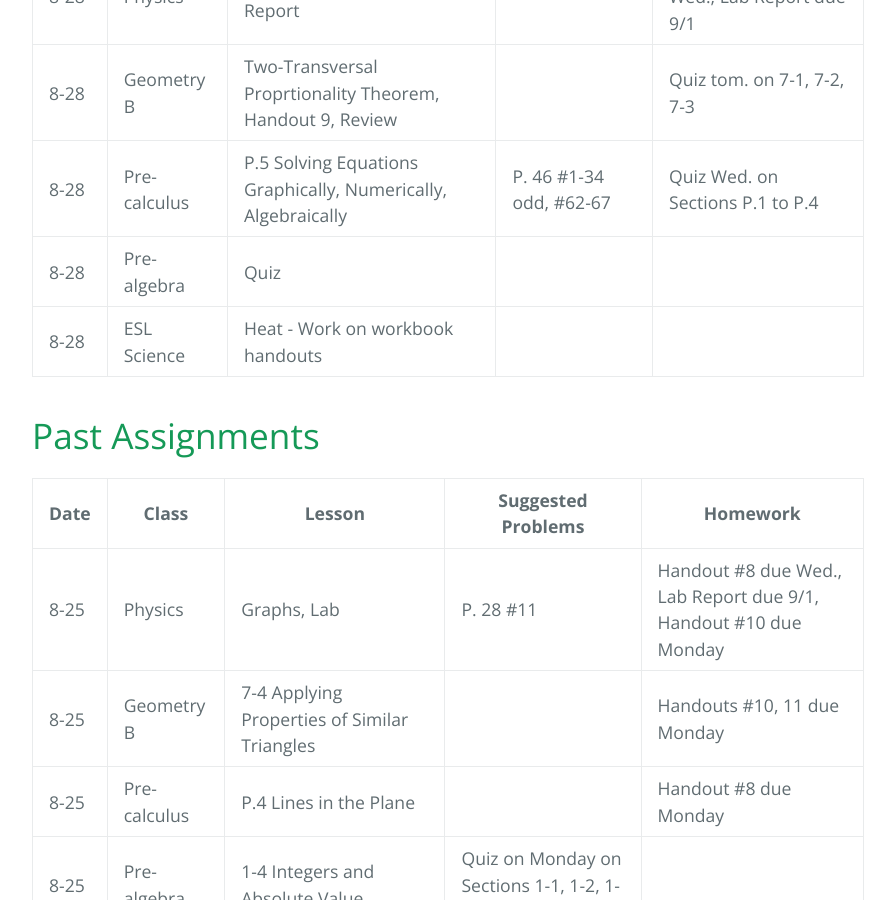
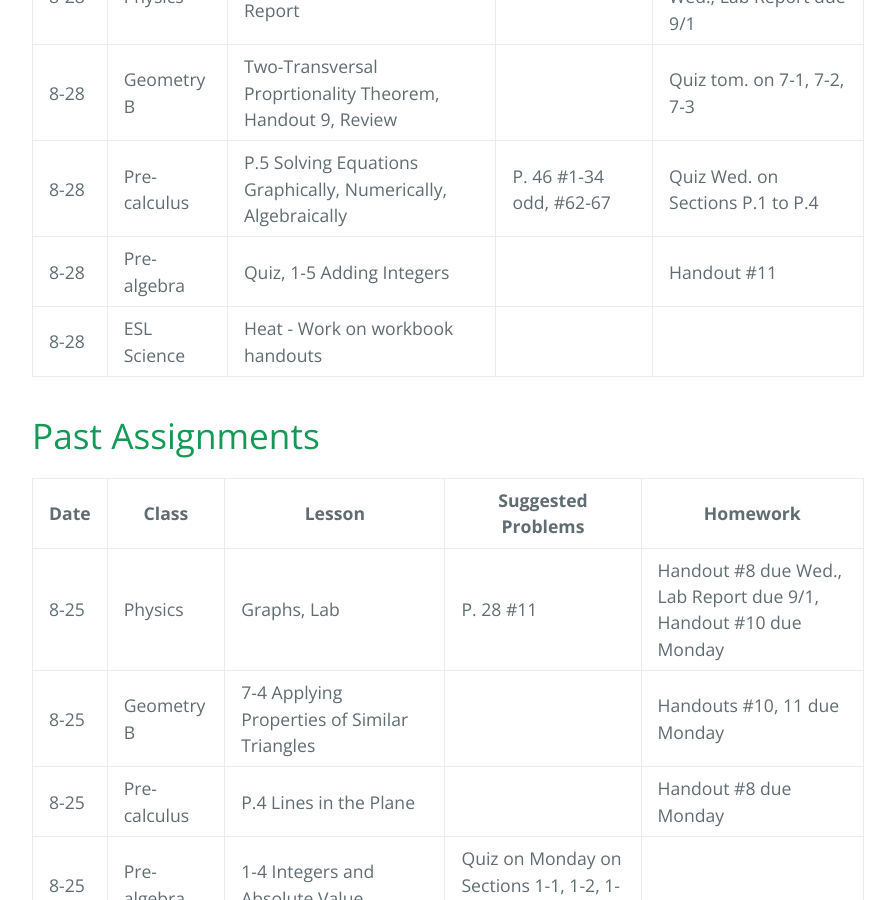
Before and after one commit to gpayoo/gpayoo, a Jekyll site: the page built from index.md, in a window 1280 px wide and 900 px high, scrolled down 690 px. Shown: the whole window, without its empty margins (192-1087 px from the left). Built offline with Jekyll 4.4.1, drawn with Linux system fonts in a browser that asks for light colours; our own code applies the rules of GitHub Pages for plain Markdown files.

Commit message:
Update index.md

```diff
--- a/index.md
+++ b/index.md
@@ -12,7 +12,7 @@ layout: default
 | 8-28 | Physics | Acceleration, Work on Lab Report |  | Handout #8 due Wed., Lab Report due 9/1
 | 8-28 | Geometry B | Two-Transversal Proprtionality Theorem, Handout 9, Review | | Quiz tom. on 7-1, 7-2, 7-3|
 | 8-28 | Pre-calculus | P.5 Solving Equations Graphically, Numerically, Algebraically | P. 46 #1-34 odd, #62-67 | Quiz Wed. on Sections P.1 to P.4
-| 8-28 | Pre-algebra | Quiz |
+| 8-28 | Pre-algebra | Quiz, 1-5 Adding Integers | | Handout #11
 | 8-28 | ESL Science | Heat - Work on workbook handouts |  |
 
 
```
